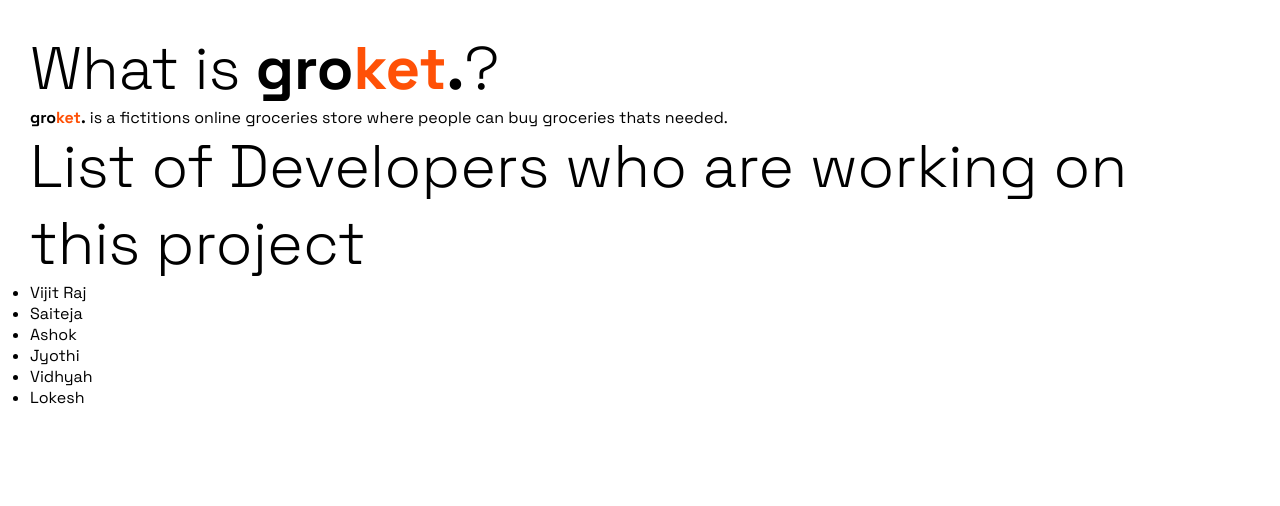
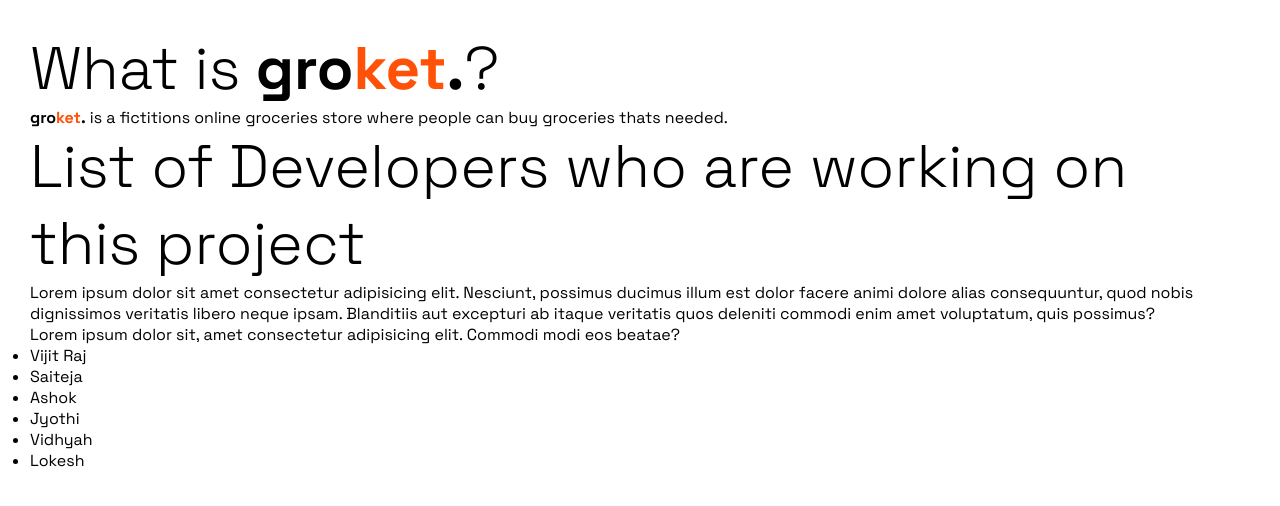
Before and after one commit to Groket-Project-LWC/login-right-frame, a plain HTML site: page index.html in a window 1280 px wide. Drawn offline with Linux system fonts and the light colour scheme.

Commit message:
Feature 2 Trail

```diff
--- a/index.html
+++ b/index.html
@@ -24,6 +24,10 @@
     </main>
     <footer>
         <h1>List of Developers who are working on this project</h1>
+        <p>Lorem ipsum dolor sit amet consectetur adipisicing elit. Nesciunt, possimus ducimus illum est dolor facere
+            animi dolore alias consequuntur, quod nobis dignissimos veritatis libero neque ipsam. Blanditiis aut
+            excepturi ab itaque veritatis quos deleniti commodi enim amet voluptatum, quis possimus?</p>
+        <p>Lorem ipsum dolor sit, amet consectetur adipisicing elit. Commodi modi eos beatae?</p>
         <ul>
             <li>Vijit Raj</li>
             <li>Saiteja</li>
```
